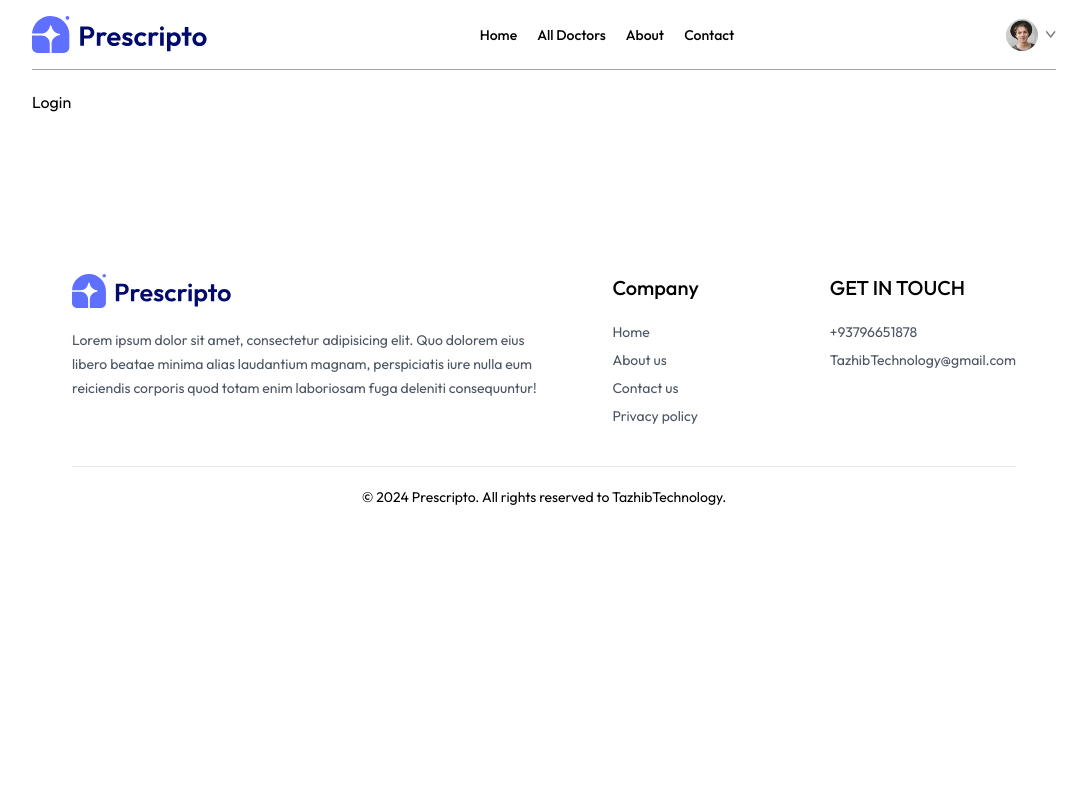
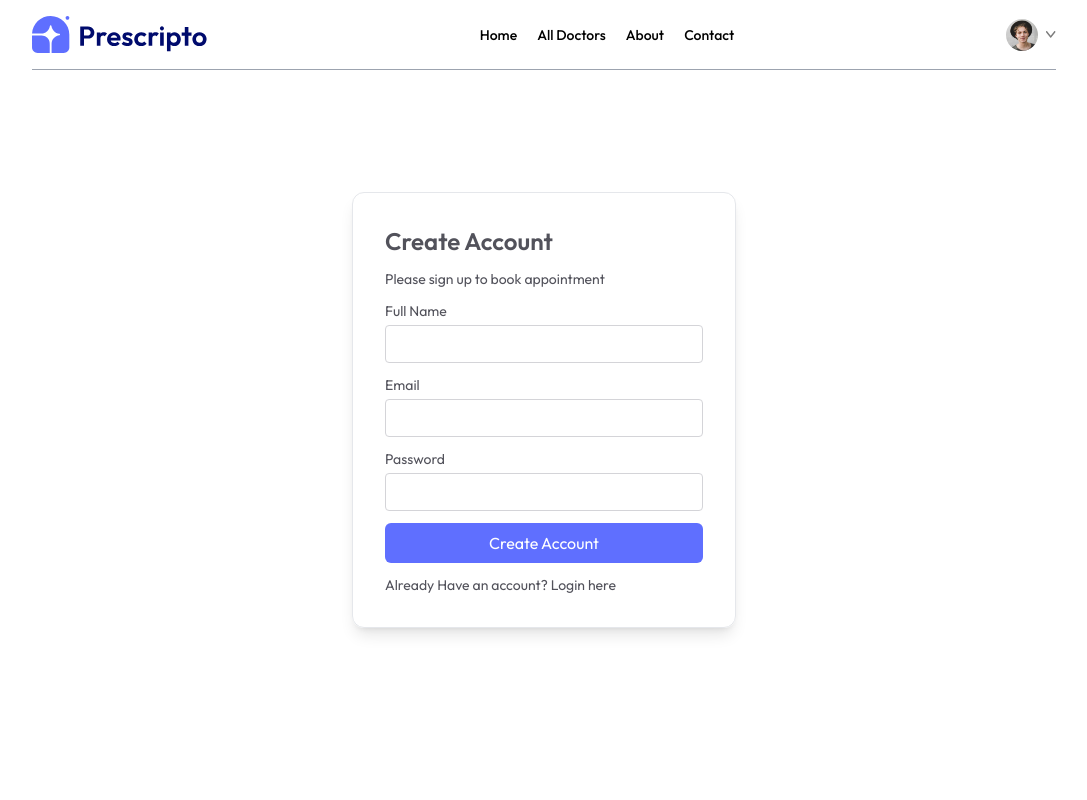
Before and after one commit to TazhibTechnology/Doctor-Appointment-Booking-Website, a React (Vite) app in the folder frontend/: page /login in a window 1280 px wide. Shown: the top 800 px of the page, without its empty margins (96-1183 px from the left). Built offline with nearby package versions, Linux system fonts and the light colour scheme.

Commit message:
dev login and sign up page

```diff
--- a/frontend/src/pages/login.jsx
+++ b/frontend/src/pages/login.jsx
@@ -1,8 +1,40 @@
-import React from 'react'
+import React, { useState } from 'react'
 
 const Login = () => {
+  const [state, setState] = useState('Sign Up')
+  const [email, setEmail] =useState('')
+  const [password, setPassword] =useState('')
+  const [name, setName] =useState('')
+
+  const onSubmitHandler = async (event)=>{
+    event.preventDefault()
+  }
+
   return (
-    <div>Login</div>
+    <form action="" className='min-h-[80vh] flex items-center'>
+      <div className='flex flex-col gap-3 m-auto items-start p-8 min-w-[340px] sm:min-w-96 border rounded-xl text-zinc-600 text-sm shadow-lg'>
+        <p className='text-2xl font-semibold'>{state === 'Sign Up' ? 'Create Account' : 'Login'}</p>
+        <p>Please {state === 'Sign Up' ? 'sign up' : 'log in'} to book appointment</p>
+        <div className='w-full'>
+          <p>Full Name</p>
+          <input className='border border-zinc-300 rounded w-full p-2 mt-1' type="text" onChange={(e)=>setName(e.target.name)} value={name} required/>
+        </div>
+        <div className='w-full'>
+          <p>Email</p>
+          <input className='border border-zinc-300 rounded w-full p-2 mt-1' type="email" onChange={(e)=>setEmail(e.target.email)} value={email} required/>
+        </div>
+        <div className='w-full'>
+          <p>Password</p>
+          <input className='border border-zinc-300 rounded w-full p-2 mt-1' type="password" onChange={(e)=>setPassword(e.target.password)} value={password} required/>
+        </div>
+        <button className='bg-primary text-white w-full py-2 rounded-md text-base'>{state === 'Sign Up' ? 'Create Account' : 'Login'}</button>
+      {
+        state === 'Sign Up'
+        ? <p>Already Have an account? Login here</p>
+        : <p>Create an new account ? click here</p>
+      }
+      </div>
+    </form>
   )
 }
 
```
